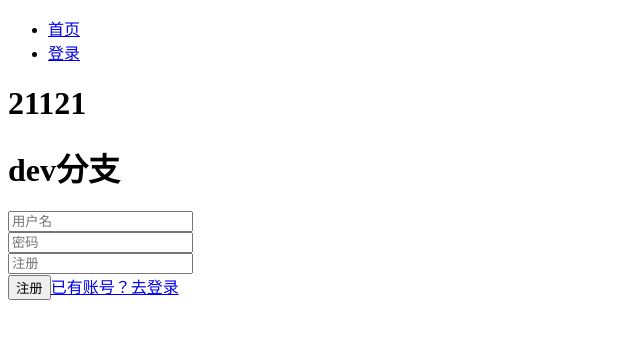
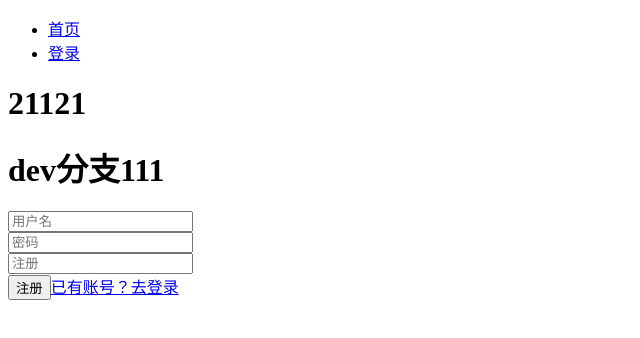
Before and after one commit to SexyLittleSucklingPig/gitTest, a React (Create React App) app: page /auth-from in a window 1280 px wide. Shown: the top 338 px of the page, without its empty margins (0-640 px from the left). Built offline with nearby package versions, Linux system fonts and the light colour scheme.

Commit message:
'dev修改'

```diff
--- a/src/conmponents/AusthForm.jsx
+++ b/src/conmponents/AusthForm.jsx
@@ -65,7 +65,7 @@ export default function AusthForm() {
     return (
         <div>
             <h1>21121</h1>
-            <h1>dev分支</h1>
+            <h1>dev分支111</h1>
             <p style={{ color: 'red' }}>
                 {regError ? regError.data.error.message : ''}
             </p>
```
